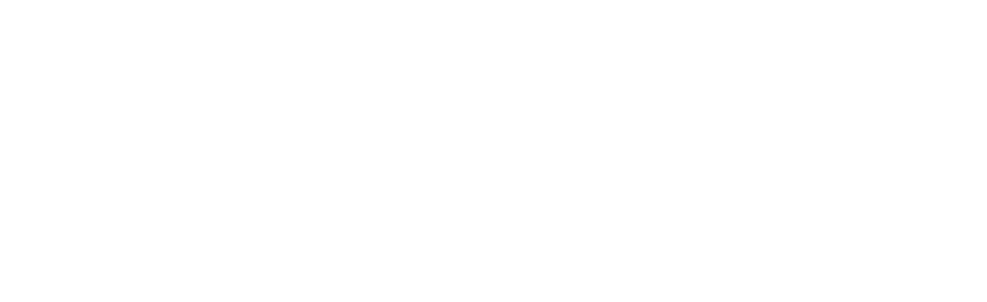
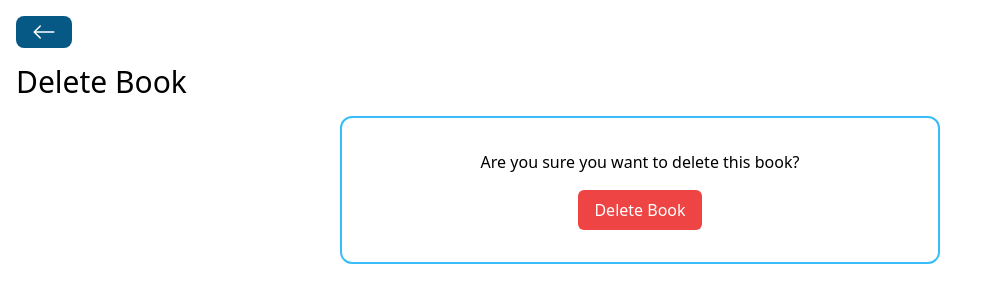
Before and after one commit to raoufboukh/Mern_Stack_Project, a React (Vite) app in the folder frontend/: page /books/delete/1 in a window 1280 px wide. Shown: the top 302 px of the page, without its empty margins (0-987 px from the left). Built offline with nearby package versions, Linux system fonts and the light colour scheme.

Commit message:
Delete Book in React

```diff
--- a/frontend/src/Pages/DeleteBook.jsx
+++ b/frontend/src/Pages/DeleteBook.jsx
@@ -1,7 +1,49 @@
-// import React from 'react'
+/* eslint-disable no-unused-vars */
+import axios from "axios";
+import { useState } from "react";
+import { useNavigate, useParams } from "react-router-dom";
+import BackButton from "../components/BackButton";
+import Spinner from "../components/Spinner";
 
 const DeleteBook = () => {
-  return <div></div>;
+  const [loading, setLoading] = useState(false);
+  const navigate = useNavigate();
+  const { id } = useParams();
+  const handleSaveBook = () => {
+    axios
+      .delete(`http://localhost:5555/books/${id}`)
+      .then(() => {
+        setLoading(false);
+        navigate("/");
+      })
+      .catch((err) => {
+        setLoading(false);
+        console.log(err);
+      });
+  };
+  return (
+    <div className="p-4">
+      <BackButton />
+      <h1 className="text-3xl my-4">Delete Book</h1>
+      {loading ? (
+        <Spinner />
+      ) : (
+        <div className="flex flex-col border-2 border-sky-400 rounded-xl w-[600px] p-4 mx-auto">
+          <div className="my-4">
+            <p className="text-center">
+              Are you sure you want to delete this book?
+            </p>
+            <button
+              onClick={handleSaveBook}
+              className="bg-red-500 text-white px-4 py-2 rounded-md mx-auto mt-4 w-fit block"
+            >
+              Delete Book
+            </button>
+          </div>
+        </div>
+      )}
+    </div>
+  );
 };
 
 export default DeleteBook;
```
